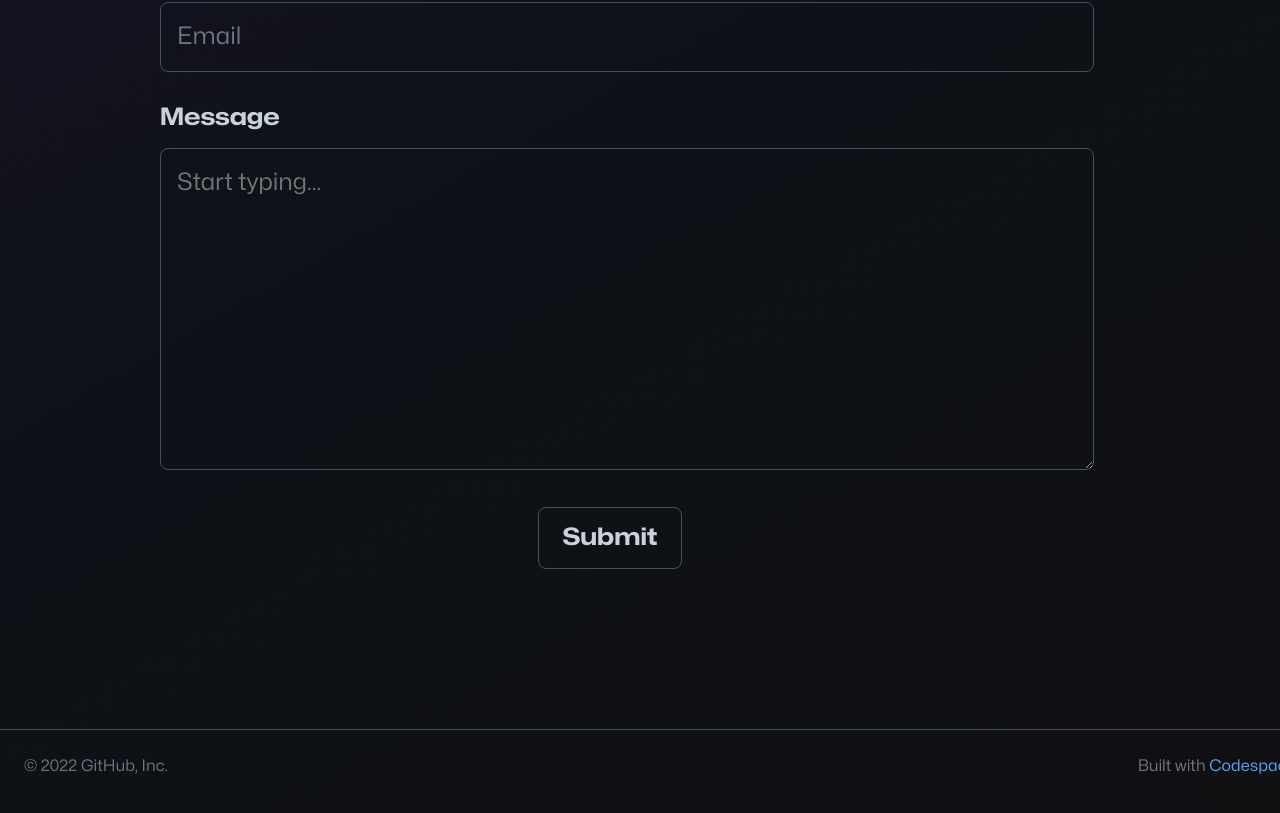
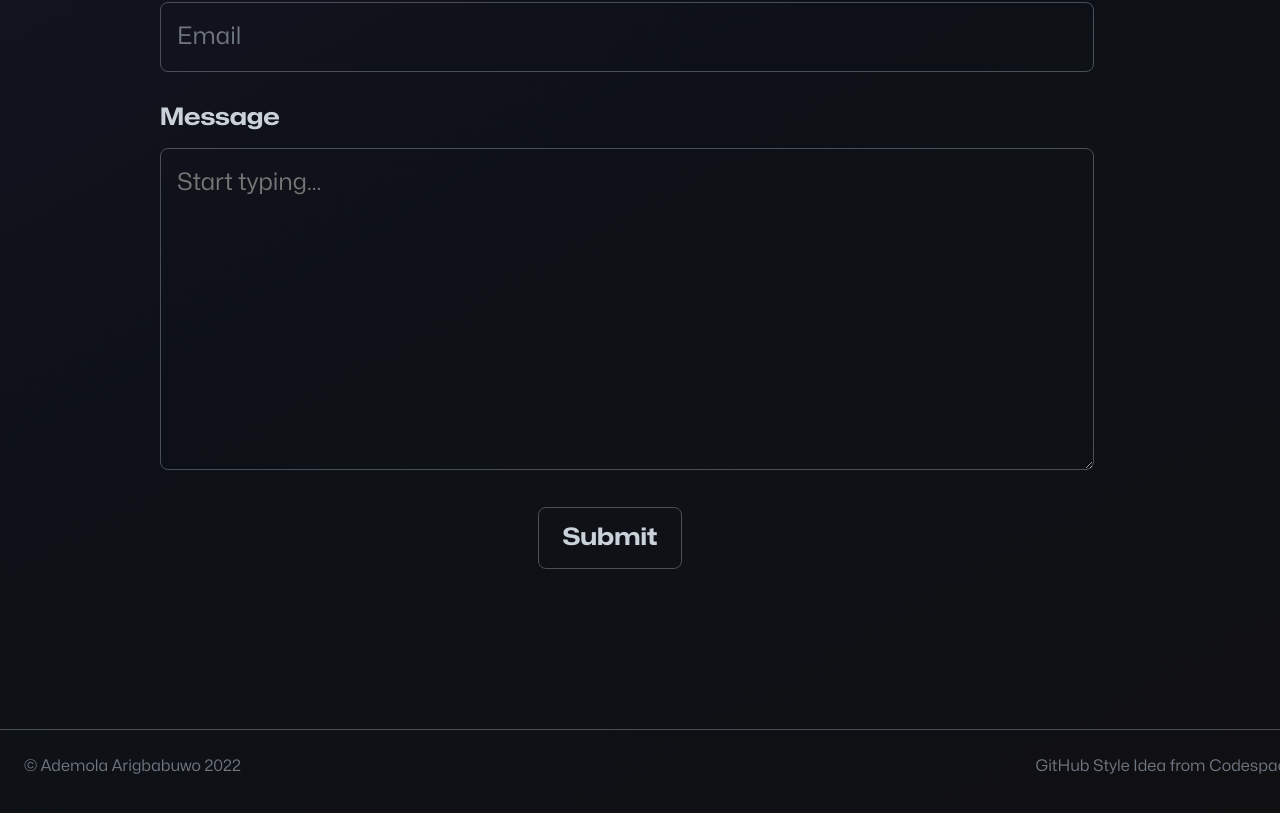
Before and after one commit to AdemolaAri/personal-site, an Angular app: page / in a window 1280 px wide. Shown: the part 3813-4626 px from the top of the page. Built offline with nearby package versions, Linux system fonts and the light colour scheme.

Commit message:
edit footer notes

```diff
--- a/src/app/components/footer/footer.component.html
+++ b/src/app/components/footer/footer.component.html
@@ -1,8 +1,7 @@
 <div class="footer">
-    <p>© 2022 GitHub, Inc.</p>
-    <p> Built with
+    <p>© Ademola Arigbabuwo 2022</p>
+    <p> GitHub Style Idea from Codespaces
       <a target="_blank" href="https://github.com/features/codespaces" class="btn btn-secondary">
-        Codespaces
       </a>
     </p>
 </div>
```
